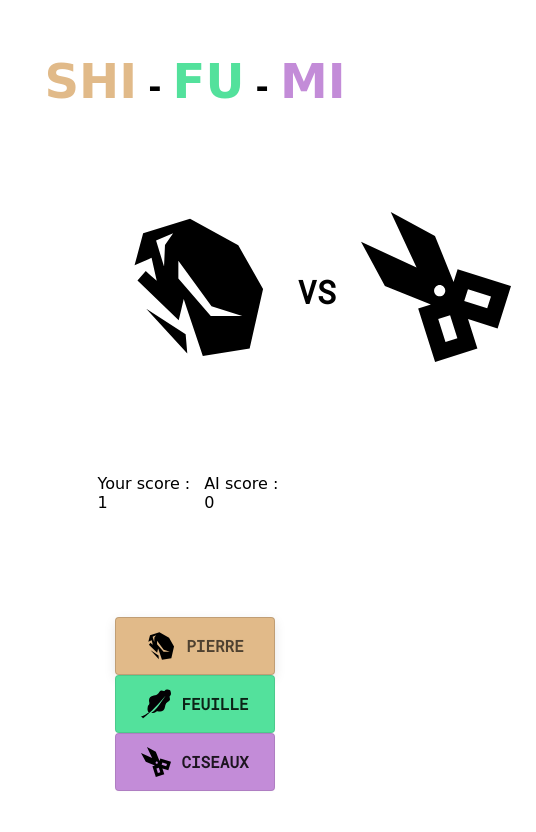
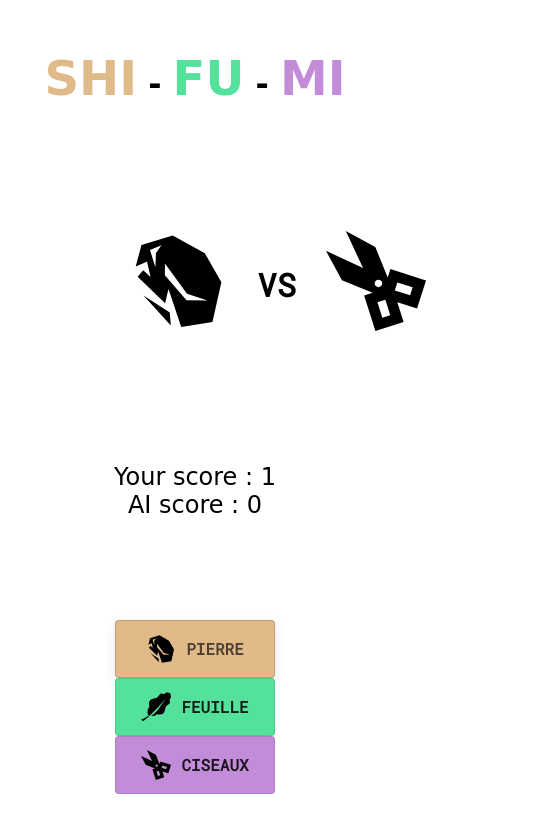
Before and after one commit to Maskwelldev/SHI-FU-MI, a plain HTML site: page index.html in a window 390 px wide. Both pictures are taken after a click on the button "PIERRE". Shown: the whole page, 536 px wide, since content can reach past the window. Drawn offline with Linux system fonts and the light colour scheme; a web font is replaced by a local one.

Commit message:
rendu responsive, part1

```diff
--- a/script.js
+++ b/script.js
@@ -4,9 +4,9 @@ let playerSelection = btn1.addEventListener('click', shiFunction) || btn2.addEve
 let playerScore = 0;
 let AIScore = 0;
 let imgArray = [
-    "<img src=\"/icons/rock-svgrepo-com.svg\" width=\"200px\" height=\"150px\">",
-    "<img src=\"/icons/leaf-svgrepo-com.svg\" width=\"200px\" height=\"150px\">",
-    "<img src=\"/icons/scissors-svgrepo-com.svg\" width=\"200px\" height=\"150px\">"
+    "<img src=\"/icons/rock-svgrepo-com.svg\" class=\"image\">",
+    "<img src=\"/icons/leaf-svgrepo-com.svg\" class=\"image\">",
+    "<img src=\"/icons/scissors-svgrepo-com.svg\" class=\"image\">"
     ]
 
 
@@ -27,7 +27,9 @@ function shiFunction() {
     scorePlayer.innerHTML = `Your score : ${playerScore}`;
     scoreAI.innerHTML = `AI score : ${AIScore}`;
     computerDisplay.innerHTML = imgArray[AISelector];
+    // document.getElementsByClassName('image').classList.add("imageResize");
     playerDisplay.innerHTML = imgArray[choice];
+    // document.getElementsByClassName('image').classList.add("imageResize");
 }
 
 function fuFunction() {
@@ -76,6 +78,3 @@ function miFunction() {
     mi.innerHTML = 'MI';
     union1.innerHTML = '-';
     union2.innerHTML = '-';
-    // playerDisplay.innerHTML = 'YOU';
-    // computerDisplay.innerHTML = 'AI';
-    // document.getElementsByClassName('.union').innerHTML = '-';
--- a/style.css
+++ b/style.css
@@ -37,6 +37,8 @@ body {
     width: 50%;
     display: flex;
     justify-content: space-around;
+    align-items: center;
+    font-size: 1.5rem;
 
 }
 
@@ -114,6 +116,11 @@ body {
     transform: translateY(0);
 }
 
+.image {
+width: 200px;
+height: 150px;
+}
+
 #versus {
     font-weight: bold;
     font-size: 2rem;
@@ -131,5 +138,13 @@ body {
         flex-direction: column;
     }
 
+    #scoreSection{
+        flex-direction: column;
+    }
+
+    .image {
+        width: 160px;
+        height: 100px;
+        }
 
 }
```
